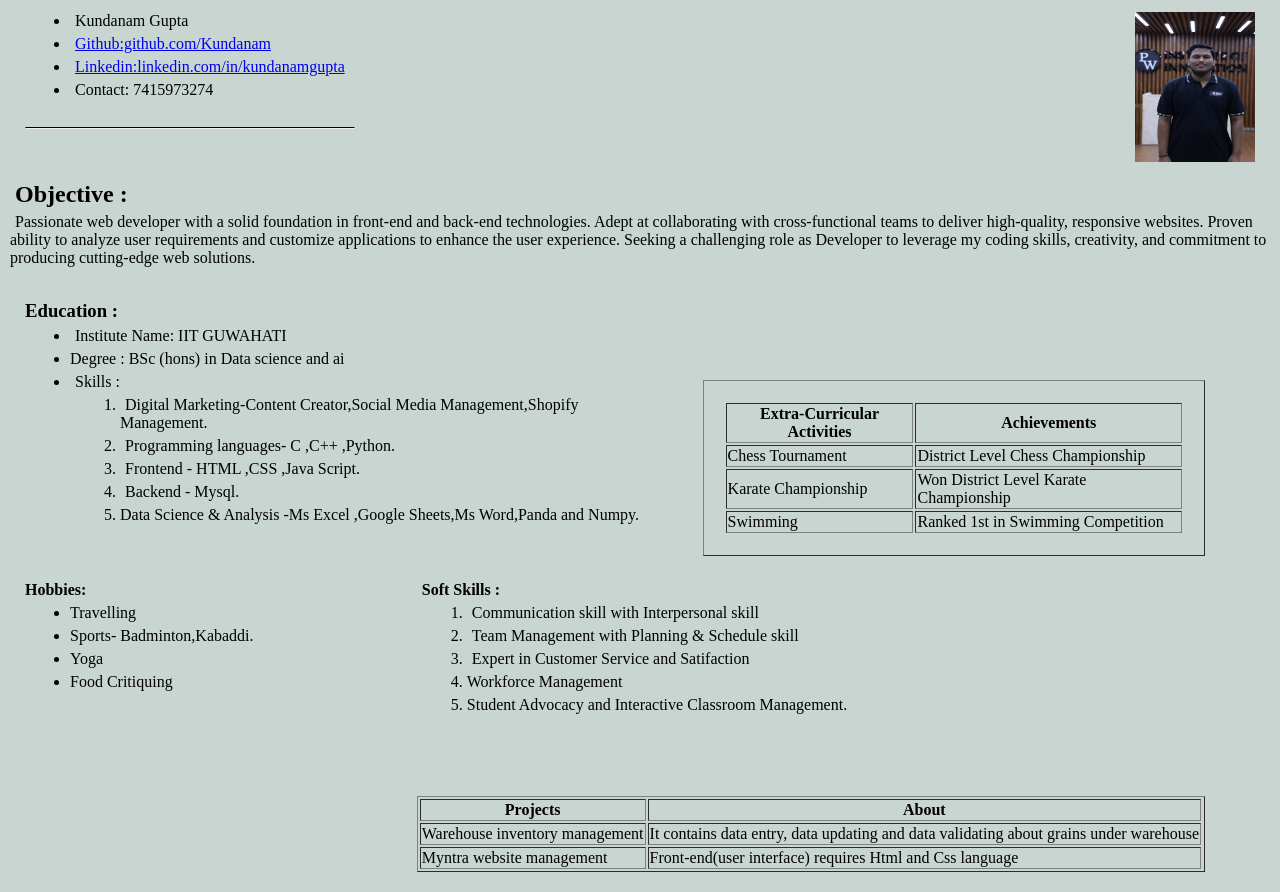
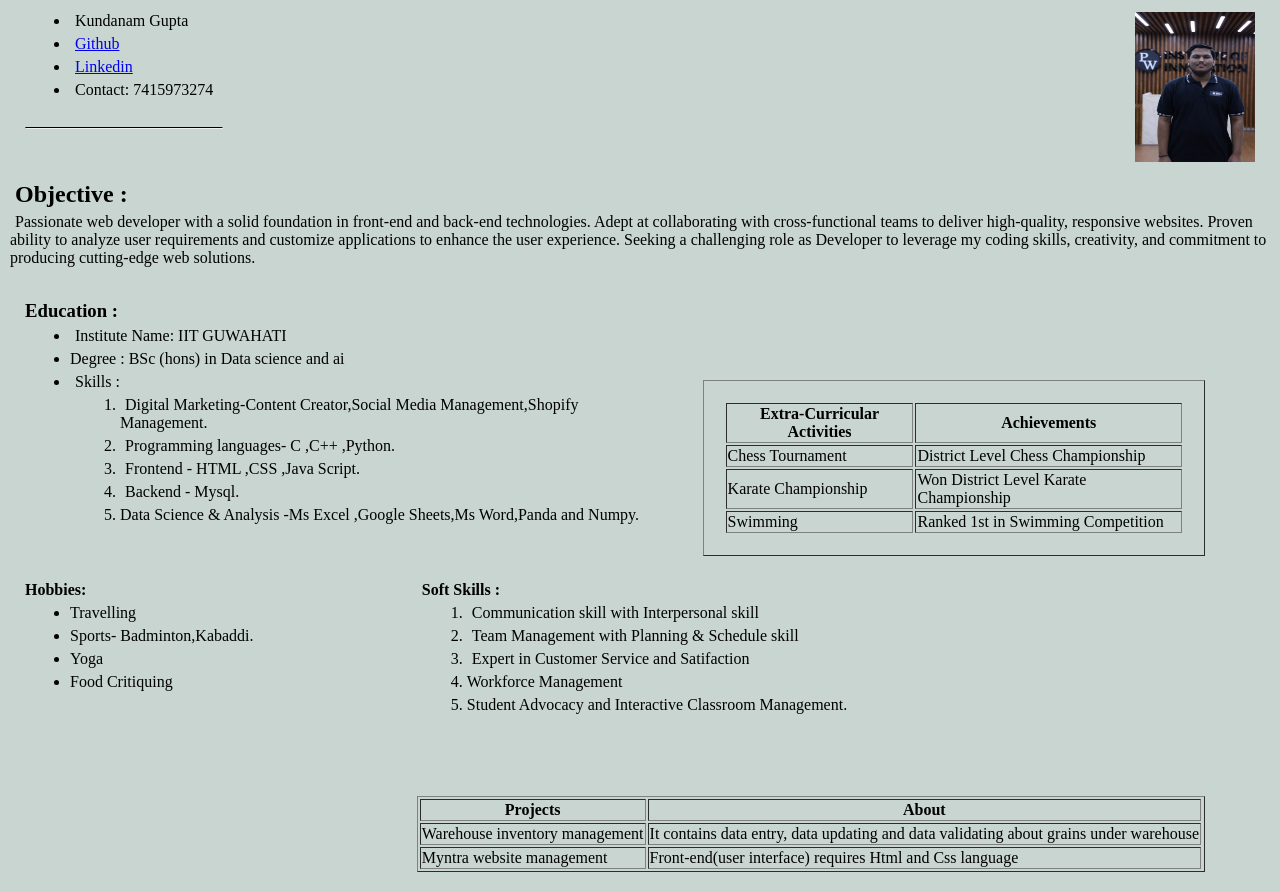
Before and after one commit to Kundanam/Portfolio, a plain HTML site: page index.html in a window 1280 px wide. Shown: the part 50-942 px from the top of the page. Drawn offline with Linux system fonts and the light colour scheme.

Commit message:
Update index.html

```diff
--- a/index.html
+++ b/index.html
@@ -13,10 +13,10 @@
         <li><p>Kundanam Gupta</p>
         </li>
         <li>
-            <a href="https://github.com/Kundanam" target="_blank" >  Github:github.com/Kundanam</a>
+            <a href="https://github.com/Kundanam" target="_blank" >  Github</a>
         </li>
         <li>
-            <a href="https://www.linkedin.com/in/kundanamgupta/" target="_blank" >  Linkedin:linkedin.com/in/kundanamgupta </a>
+            <a href="https://www.linkedin.com/in/kundanamgupta/" target="_blank" >  Linkedin</a>
 
         </li>
         <li><p>Contact: 7415973274</p>
```
